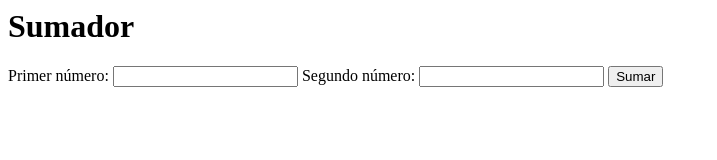
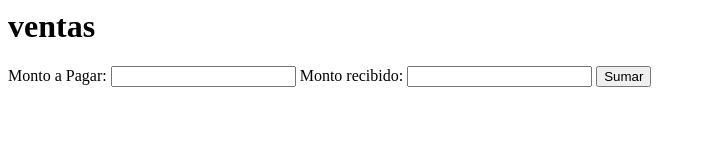
Before and after one commit to SandraMamani/Examen3, a website built with Parcel: page index.html in a window 1280 px wide. Shown: the whole page, without its empty margins (0-717 px from the left). Built offline with nearby package versions, Linux system fonts and the light colour scheme.

Commit message:
haciendo pasar pruebas2

```diff
--- a/index.html
+++ b/index.html
@@ -1,10 +1,10 @@
 <html>
   <body>
-    <h1>Sumador</h1>
+    <h1>ventas</h1>
     <form id="sumar-form">
-      <label for="primer-numero">Primer número:</label>
+      <label for="primer-numero">Monto a Pagar:</label>
       <input type="number" id="primer-numero" />
-      <label for="segundo-numero">Segundo número:</label>
+      <label for="segundo-numero">Monto recibido:</label>
       <input type="number" id="segundo-numero" />
       <input type="submit" value="Sumar" />
     </form>
```
